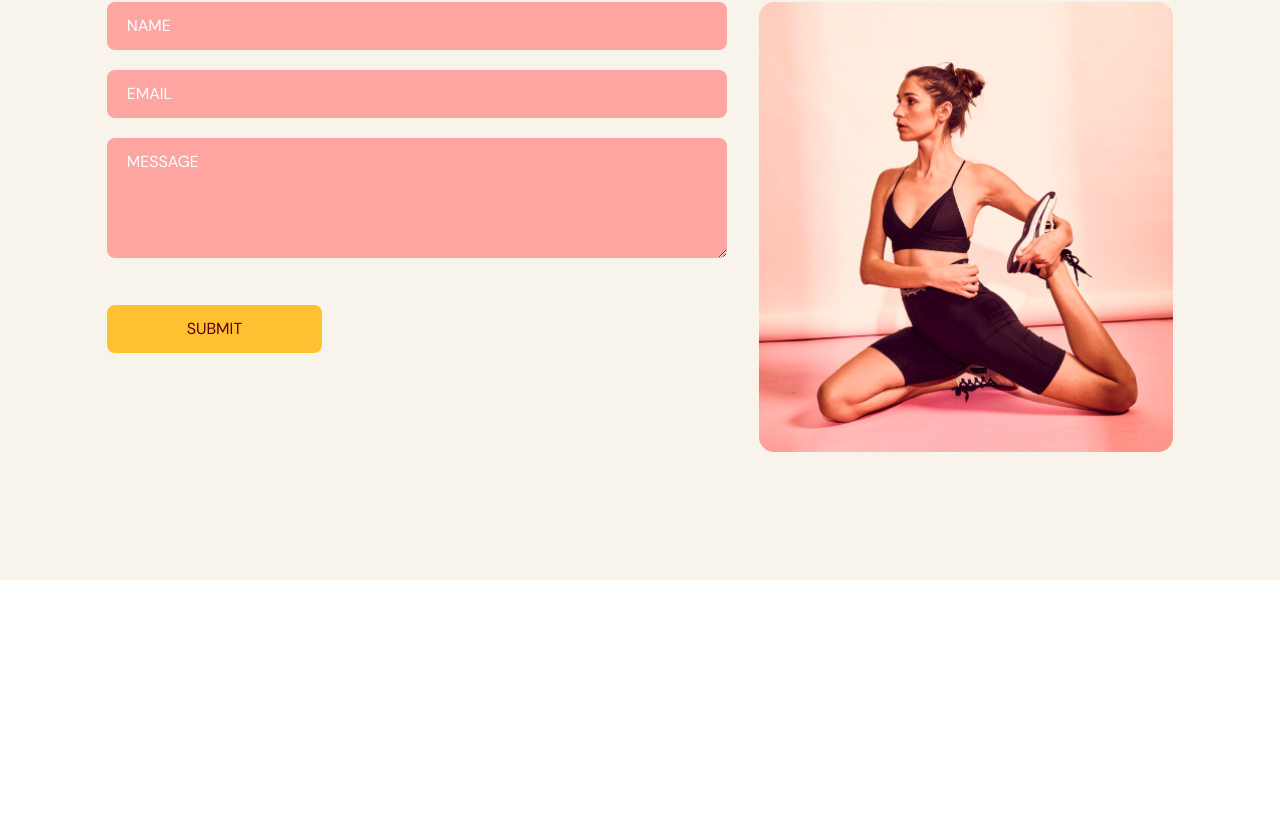
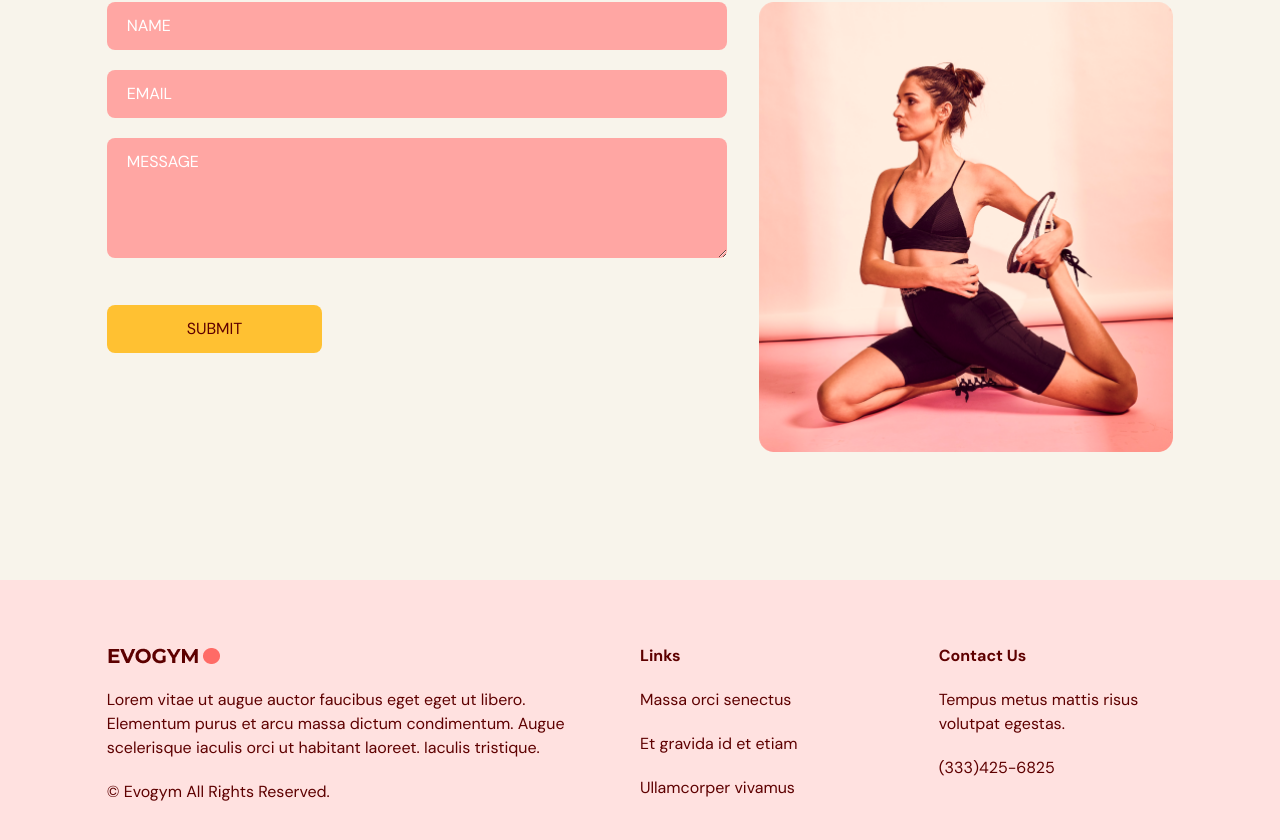
Before and after one commit to 0trava/Gym_typescrips, a React (Vite) app: page / in a window 1280 px wide. Shown: the part 3108-3948 px from the top of the page. Before the commit the page ends 3688 px from the top, so only its background shows below. Built offline with nearby package versions, Linux system fonts and the light colour scheme.

Commit message:
add Footer

```diff
--- a/package.json
+++ b/package.json
@@ -3,11 +3,13 @@
   "private": true,
   "version": "0.0.0",
   "type": "module",
+  "homepage": "https://0trava.github.io/Gym_typescrips/",
   "scripts": {
     "dev": "vite",
     "build": "tsc && vite build",
     "lint": "eslint src --ext ts,tsx --report-unused-disable-directives --max-warnings 0",
-    "preview": "vite preview"
+    "preview": "vite preview",
+    "lint:js": "eslint src/**/*.{js,jsx}"
   },
   "dependencies": {
     "@heroicons/react": "^2.0.18",
--- a/src/App.tsx
+++ b/src/App.tsx
@@ -5,7 +5,7 @@
 import Benefits from "./scenes/Benefits/Benefits";
 import OurClasses from "./scenes/OurClasses/OurClasses";
 import ContactUs from "./scenes/ContactUs/ContactUs";
-// import Footer from "./scenes/Footer/Footer";
+import Footer from "./scenes/Footer/Footer";
 
 
 // enum SelectedPage {
@@ -46,7 +46,7 @@
     <OurClasses setSelectedPage={setSelectedPage}/>
     <ContactUs setSelectedPage={setSelectedPage} />
 
-    {/* <Footer /> */}
+    <Footer />
   </div>
 }
 
--- a/src/scenes/Footer/Footer.tsx
+++ b/src/scenes/Footer/Footer.tsx
@@ -1,9 +1,34 @@
+import Logo from "@/assets/Logo.png";
 
 type Props = {}
 
-const Footer = (props: Props) => {
-  return
-
+function Footer({}: Props) {
+  return (
+    <footer className="bg-primary-100 py-16">
+      <div className="justify-content mx-auto w-5/6 gap-16 md:flex">
+        <div className="mt-16 basis-1/2 md:mt-0">
+          <img alt="logo" src={Logo} />
+          <p className="my-5">
+            Lorem vitae ut augue auctor faucibus eget eget ut libero. Elementum
+            purus et arcu massa dictum condimentum. Augue scelerisque iaculis
+            orci ut habitant laoreet. Iaculis tristique.
+          </p>
+          <p>© Evogym All Rights Reserved.</p>
+        </div>
+        <div className="mt-16 basis-1/4 md:mt-0">
+          <h4 className="font-bold">Links</h4>
+          <p className="my-5">Massa orci senectus</p>
+          <p className="my-5">Et gravida id et etiam</p>
+          <p>Ullamcorper vivamus</p>
+        </div>
+        <div className="mt-16 basis-1/4 md:mt-0">
+          <h4 className="font-bold">Contact Us</h4>
+          <p className="my-5">Tempus metus mattis risus volutpat egestas.</p>
+          <p>(333)425-6825</p>
+        </div>
+      </div>
+    </footer>
+  );
 }
 
-export default Footer;
+export default Footer
```
